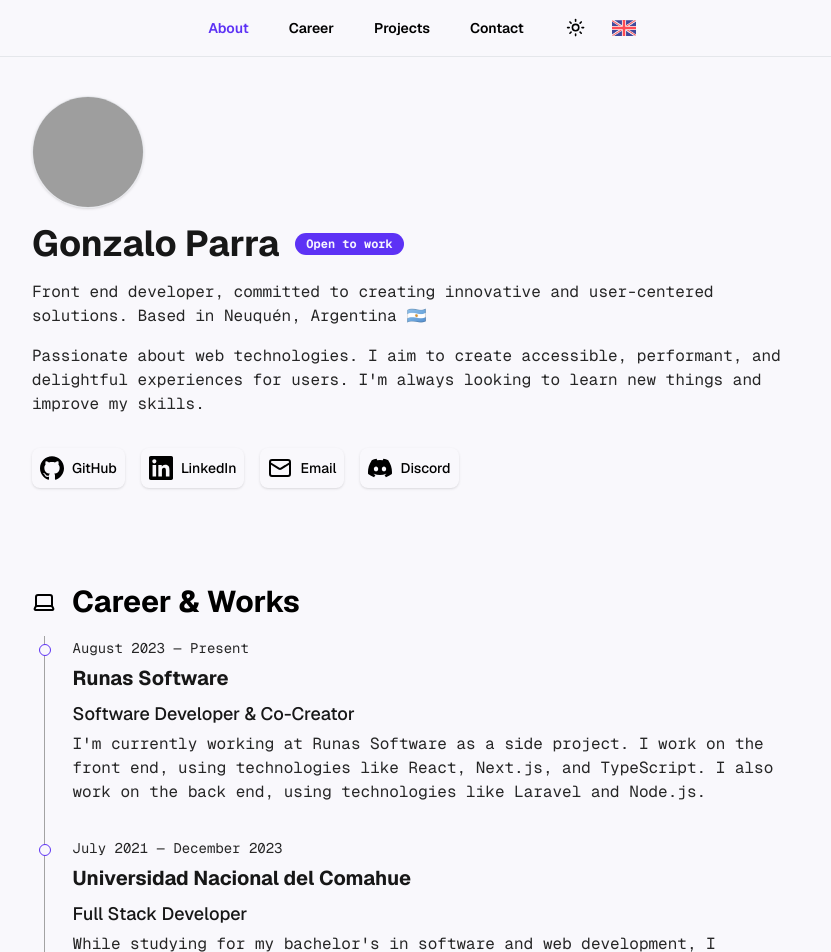
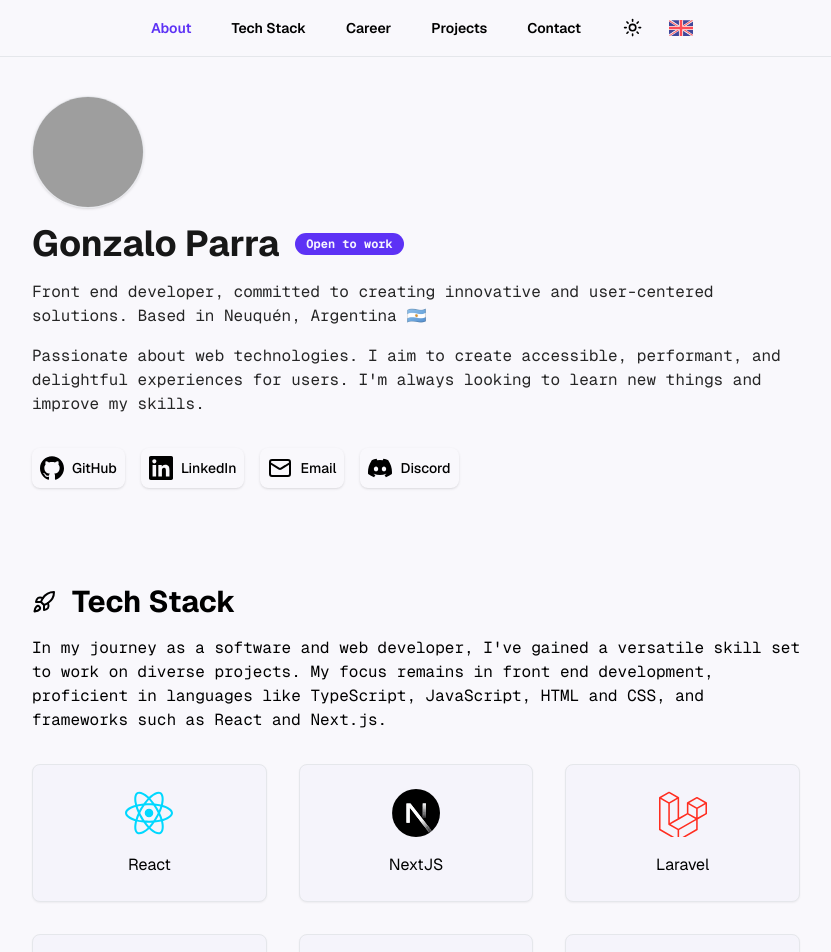
Before and after one commit to gonzalojparra/www, a Next.js app: page /en in a window 1280 px wide. Shown: the top 952 px of the page, without its empty margins (224-1055 px from the left). Built offline with nearby package versions, Linux system fonts and the light colour scheme; grey boxes are pictures that could not be loaded.

Commit message:
feat(components): add tech-stack component

```diff
--- a/src/app/[locale]/page.tsx
+++ b/src/app/[locale]/page.tsx
@@ -2,6 +2,7 @@ import { useTranslations } from 'next-intl';
 
 import { Section } from '@/components/ui/section';
 import { Hero } from '@/components/hero';
+import { TechStack } from '@/components/tech-stack';
 import { Career } from '@/components/career';
 import { Projects } from '@/components/projects';
 import { Contact } from '@/components/contact';
@@ -13,6 +14,10 @@ export default function Home() {
     <div className='flex flex-col'>
       <Section id={t('header.about.label')} className='pb-24'>
         <Hero />
+      </Section>
+
+      <Section id={t('header.tech-stack.label')} className='pb-24'>
+        <TechStack />
       </Section>
 
       <Section id={t('header.career.label')} className='pb-24'>
--- a/src/components/contact.tsx
+++ b/src/components/contact.tsx
@@ -1,6 +1,6 @@
 import { useTranslations } from 'next-intl';
 
-import { ContactForm } from './contact-form';
+import { ContactForm } from '@/components/contact-form';
 import { MailIcon } from 'lucide-react';
 
 export function Contact() {
--- a/src/components/header.tsx
+++ b/src/components/header.tsx
@@ -45,6 +45,7 @@ export function Header() {
 
   const navItems = [
     { title: t('header.about.title'), label: t('header.about.label'), url: t('header.about.link') },
+    { title: t('header.tech-stack.title'), label: t('header.tech-stack.label'), url: t('header.tech-stack.link') },
     { title: t('header.career.title'), label: t('header.career.label'), url: t('header.career.link') },
     { title: t('header.projects.title'), label: t('header.projects.label'), url: t('header.projects.link') },
     { title: t('header.contact.title'), label: t('header.contact.label'), url: t('header.contact.link') },
--- a/src/components/projects.tsx
+++ b/src/components/projects.tsx
@@ -1,9 +1,9 @@
 import { useTranslations } from 'next-intl';
 
+import { ProjectItem } from '@/components/project-item';
 import { CodeIcon } from 'lucide-react';
 
 import { data } from '@/constants';
-import { ProjectItem } from './project-item';
 
 export function Projects() {
   let { projects } = data;
--- /dev/null
+++ b/src/components/tech-stack.tsx
@@ -0,0 +1,34 @@
+import { useTranslations } from 'next-intl';
+
+import { Card } from '@/components/ui/card';
+import { RocketIcon } from 'lucide-react';
+
+import { data } from '@/constants';
+
+export function TechStack() {
+  const t = useTranslations();
+
+  const { stack } = data;
+
+  return (
+    <>
+      <h2 className='flex gap-x-4 items-center text-3xl font-bold text-balance'>
+        <RocketIcon className='size-6' /> {t('tech-stack.title')}
+      </h2>
+      <p className='font-mono mx-auto max-w-3xl md:mb-4'>
+        {t('tech-stack.description')}
+      </p>
+
+      <div className='grid grid-cols-3 gap-8'>
+        {stack.map(({ name, Icon }) => (
+          <div key={name} className='group'>
+            <Card className='flex flex-col items-center justify-center p-6 border rounded-lg transition-transform duration-300 ease-in-out group-hover:-translate-y-2 group-hover:shadow-lg group-hover:cursor-pointer'>
+              <Icon className='mb-4 h-12 w-12' />
+              <div className='text-center'>{name}</div>
+            </Card>
+          </div>
+        ))}
+      </div>
+    </>
+  )
+}
--- a/src/constants/index.ts
+++ b/src/constants/index.ts
@@ -1,12 +1,14 @@
-import { AVATAR, LINKS, PROJECTS } from '@/data';
+import { AVATAR, LINKS, STACK, PROJECTS } from '@/data';
 import type {
   AvatarProps,
   LinksProps,
-  ProjectProps
+  ProjectProps,
+  StackProps
 } from '@/types';
 
 export const data = {
   avatar: AVATAR as AvatarProps,
   links: LINKS as unknown as LinksProps,
+  stack: STACK as unknown as StackProps[],
   projects: PROJECTS as ProjectProps[]
 };
--- a/src/data/index.ts
+++ b/src/data/index.ts
@@ -78,6 +78,18 @@ const TAGS = {
   },
 };
 
+export const STACK = [
+  { name: 'React', Icon: ReactIcon },
+  { name: 'NextJS', Icon: NextJSIcon },
+  { name: 'Laravel', Icon: LaravelIcon },
+  { name: 'Typescript', Icon: TypeScriptIcon },
+  { name: 'JavaScript', Icon: JavaScriptIcon},
+  { name: 'PHP', Icon: PHPIcon },
+  { name: 'NodeJS', Icon: NodeJSIcon },
+  { name: 'HTML', Icon: HTMLIcon },
+  { name: 'CSS', Icon: CSSIcon }
+];
+
 export const PROJECTS = [
   {
     title: 'Jotter',
--- a/src/messages/en.json
+++ b/src/messages/en.json
@@ -4,6 +4,11 @@
       "title": "About",
       "label": "about",
       "link": "#about"
+    },
+    "tech-stack": {
+      "title": "Tech Stack",
+      "label": "tech-stack",
+      "link": "#tech-stack"
     },
     "career": {
       "title": "Career",
@@ -20,6 +25,10 @@
       "label": "contact",
       "link": "#contact"
     }
+  },
+  "tech-stack": {
+    "title": "Tech Stack",
+    "description": "In my journey as a software and web developer, I've gained a versatile skill set to work on diverse projects. My focus remains in front end development, proficient in languages like TypeScript, JavaScript, HTML and CSS, and frameworks such as React and Next.js."
   },
   "about-section": {
     "title": "Front end developer, committed to creating innovative and user-centered solutions. Based in Neuquén, Argentina 🇦🇷",
@@ -78,7 +87,7 @@
       "toast-success-title": "Email sent",
       "toast-success-description": "I will get back to you as soon as possible!",
       "toast-error-title": "Error",
-      "toast-error-description": "An error occurred while sending the email. Please try again later."
+      "toast-error-description": "There was an error while submitting the email. Please try again later."
     }
   },
   "footer": {
--- a/src/messages/es.json
+++ b/src/messages/es.json
@@ -4,6 +4,11 @@
       "title": "Sobre mí",
       "label": "sobre-mi",
       "link": "#sobre-mi"
+    },
+    "tech-stack": {
+      "title": "Stack de tecnologías",
+      "label": "stack-tecnologias",
+      "link": "#stack-tecnologias"
     },
     "career": {
       "title": "Carrera",
@@ -20,6 +25,10 @@
       "label": "contacto",
       "link": "#contacto"
     }
+  },
+  "tech-stack": {
+    "title": "Stack de tecnologías",
+    "description": "En mi camino como desarrollador web y de software, he adquirido un grupo de habilidades que me permiten trabajar en diversos proyectos. Mi área abarca el desarrollo front end, utilizando lenguajes como TypeScript, JavaScript, HTML y CSS, y frameworks tales como React y Next.js"
   },
   "about-section": {
     "title": "Desarrollador front end, creando soluciones innovadoras centradas en los usuarios. De Neuquén, Argentina 🇦🇷",
--- a/src/middleware.ts
+++ b/src/middleware.ts
@@ -1,6 +1,6 @@
-import { type Locale, locales } from '@/i18n';
 import createMiddleware from 'next-intl/middleware';
 import { type NextRequest, type NextResponse } from 'next/server';
+import { type Locale, locales } from '@/i18n';
 
 const nextIntlMiddleware = createMiddleware({
   locales,
--- a/src/types.d.ts
+++ b/src/types.d.ts
@@ -29,6 +29,11 @@ export interface TagsProps {
   icon: React.ComponentType<React.SVGProps<SVGSVGElement>>
 }
 
+export interface StackProps {
+  name: string,
+  Icon: React.ComponentType<React.SVGProps<SVGSVGElement>>
+}
+
 export interface ProjectLinkProps {
   github?: string
   preview?: string
```
Also changed, not shown: src/components/hero.tsx (+5 -5 lines).
